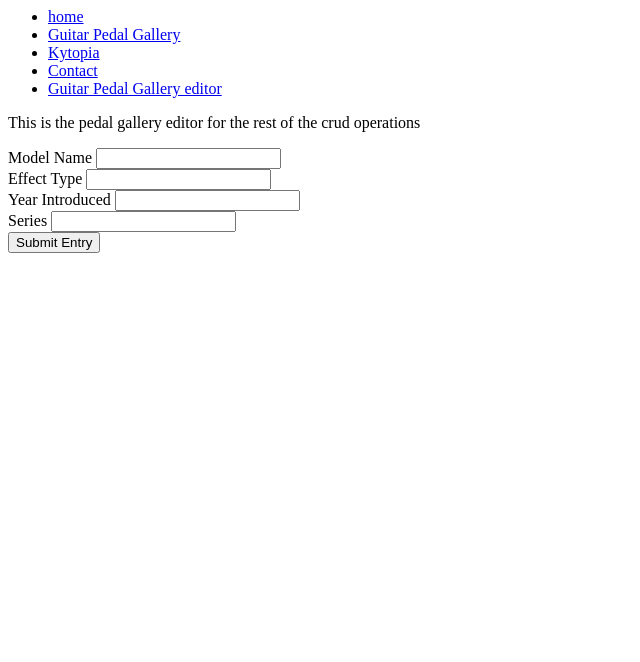
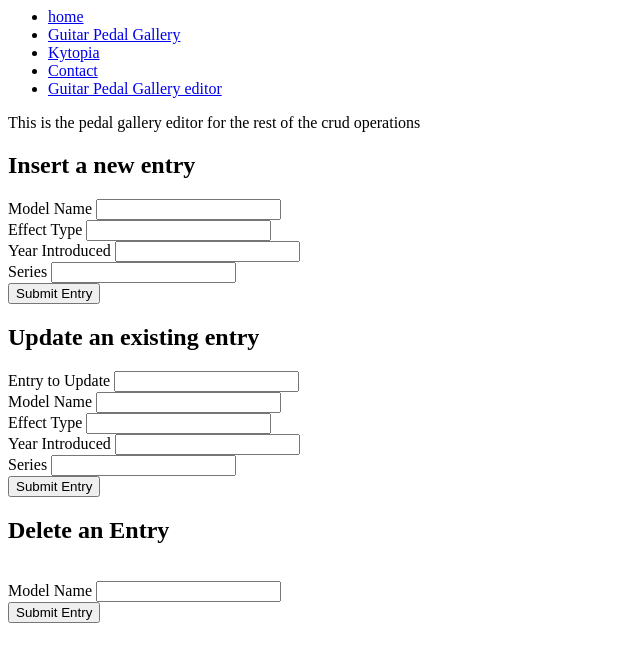
Before and after one commit to maxpattmanqa/cggpp, a Flask app: page /pedalgalleryeditor in a window 1280 px wide. Shown: the top 662 px of the page, without its empty margins (0-640 px from the left). Run offline with Flask 2, Linux system fonts and the light colour scheme.

Commit message:
Forms and Crud now fully functional , more rigourous validation needed , but we shall try to cover our specification basics even though its nonsensical for this particular project , remember it is what it is just get through this

```diff
--- a/application/forms.py
+++ b/application/forms.py
@@ -2,6 +2,21 @@ from flask_wtf import FlaskForm
 from wtforms import StringField, SubmitField
 from wtforms.validators import DataRequired
 
-class TaskForm(FlaskForm):
-    description = StringField('Description of the Task', validators=[DataRequired()])
-    submit = SubmitField('Add Task')
+class InsertPedalForm(FlaskForm):
+    model = StringField('Model Name', validators=[DataRequired()])
+    effect = StringField('Effect Type',validators=[DataRequired()])
+    year_intro = StringField('Year Introduced',validators=[DataRequired()])
+    series = StringField('Series',validators=[DataRequired()])
+    submit1 = SubmitField('Submit Entry')
+
+class UpdatePedalForm(FlaskForm):
+    modelname = StringField('Entry to Update', validators=[DataRequired()])
+    model = StringField('Model Name')
+    effect = StringField('Effect Type')
+    year_intro = StringField('Year Introduced')
+    series = StringField('Series')
+    submit2 = SubmitField('Submit Entry')
+
+class DeletePedalForm(FlaskForm):
+    model = StringField('Model Name', validators=[DataRequired()])
+    submit3 = SubmitField('Submit Entry')
--- a/application/routes.py
+++ b/application/routes.py
@@ -1,4 +1,5 @@
-from application import app, db, Pedal, PedalForm
+from application import app, db, Pedal
+from application.forms import InsertPedalForm , DeletePedalForm, UpdatePedalForm
 
 from flask import render_template, request, redirect, url_for
 from sqlalchemy.orm import sessionmaker
@@ -17,20 +18,71 @@ def view_home():  return render_template('home.html')
 @app.route("/kytopia")
 def view_kytopia(): return render_template('kytopia.html')
 
+# @app.route("/pedalgalleryeditor")
+# def view_pedalgalleryeditor():
+#     insert_form = InsertPedalForm()
+#     update_form = UpdatePedalForm()
+#     delete_form = DeletePedalForm()
+#     return render_template('pedalgalleryeditor.html',insert_form=insert_form,update_form=update_form,delete_form=delete_form)
+
+# @app.route("/pedalgalleryeditor_insert",methods=['GET','POST'])
+# def view_pedalgalleryeditor_insert():
+#     insert_form = InsertPedalForm()
+#     update_form = UpdatePedalForm()
+#     delete_form = DeletePedalForm()
+
+
+
+# @app.route("/pedalgalleryeditor_update",methods=['GET','POST'])
+# def view_pedalgalleryeditor_update():
+
+# @app.route("/pedalgalleryeditor_delete",methods=['GET','POST'])
+# def view_pedalgalleryeditor_delete():
+
 @app.route("/pedalgalleryeditor",methods=['GET','POST'])
 def view_pedalgalleryeditor():
     error = ""
-    form  = PedalForm()
+    insert_form  = InsertPedalForm()
+    update_form = UpdatePedalForm()
+    delete_form = DeletePedalForm()
+
+    if (request.method =='POST')and(insert_form.validate_on_submit()):
+        model = insert_form.model.data
+        effect = insert_form.effect.data
+        year_intro = insert_form.year_intro.data
+        series = insert_form.series.data
+        insert_pedal_entry(model=model,effect=effect,year_intro=year_intro,series=series)
+       # return render_template('pedalgalleryeditor.html',insert_form=insert_form)
+
+    if (request.method == 'Post') and (update_form.validate_on_submit()):
+        modelname = update_form.modelname.data
+        model = update_form.model.data
+        effect = update_form.effect.data
+        year_intro = update_form.year_intro.data
+        series = update_form.series.data
+        #this is clunky
+        if(model != ''):
+            update_pedal_entry_model(str(modelname,model))
+        if(effect != ''):
+            update_pedal_entry_effect(str(modelname,effect))
+        if(year_intro != ''):
+            update_pedal_entry_year_intro(str(modelname,year_intro))
+        if(series != ''):
+            update_pedal_entry_series(str(modelname,series))
+
+        #return render_template('pedalgalleryeditor.html',update_form=update_form)
+
+    if (request.method == 'Post') and (delete_form.validate_on_submit()):
+        delete_pedal_entry(str(delete_form.model.data))
+       # return render_template('pedalgalleryeditor.html', delete_form=delete_form)
 
 
-    if (request.method =='POST')and(form.validate_on_submit()):
-        model = form.model.data
-        effect = form.effect.data
-        year_intro = form.year_intro.data
-        series = form.series.data
+    return render_template('pedalgalleryeditor.html',insert_form=insert_form,update_form=update_form,delete_form=delete_form,message=error)
 
 
-    return render_template('pedalgalleryeditor.html',form=form,message=error)
+
+
+
 
 
 @app.route("/pedalgallery")
--- a/application/templates/pedalgalleryeditor.html
+++ b/application/templates/pedalgalleryeditor.html
@@ -2,21 +2,50 @@
 {% block body %}
 <p> This is the pedal gallery editor for the rest of the crud operations</p>
 
-
- <form method='POST' action=''>
-                {{ form.hidden_tag() }}
-                {{ form.model.label }} {{ form.model }}
+<h2>Insert a new entry</h2>
+ <form method='POST' action=>
+                {{ insert_form.hidden_tag() }}
+                {{ insert_form.model.label }} {{ insert_form.model }}
                 <br>
-                {{ form.effect.label }} {{ form.effect }}
+                {{ insert_form.effect.label }} {{ insert_form.effect }}
                 <br>
-                {{ form.year_intro.label }} {{ form.year_intro }}
+                {{ insert_form.year_intro.label }} {{ insert_form.year_intro }}
                 <br>
-                {{ form.series.label }} {{ form.series}}
+                {{ insert_form.series.label }} {{ insert_form.series}}
                 <br>
 
-                {{ form.submit }}
+                {{ insert_form.submit1 }}
             {{ message }}
 
 </form>
 
+<h2> Update an existing entry </h2>
+<form method = 'POST' action= >
+    {{ update_form.hidden_tag() }}
+    {{ update_form.modelname.label }} {{ update_form.modelname }}
+    <br>
+    {{ update_form.model.label }} {{ update_form.model }}
+    <br>
+    {{ update_form.effect.label }} {{ update_form.effect }}
+    <br>
+    {{ update_form.year_intro.label }} {{ update_form.year_intro }}
+    <br>
+    {{ update_form.series.label }} {{ update_form.series}}
+    <br>
+
+    {{ update_form.submit2 }}
+{{ message }}
+</form>
+
+<h2> Delete an Entry </h2>
+<form method = 'POST' action=>
+    {{ delete_form.hidden_tag() }}
+    <br>
+    {{ delete_form.model.label }} {{ delete_form.model }}
+    <br>
+    {{ delete_form.submit3 }}
+{{ message }}
+    <br>
+</form>
+
 {% endblock %}
```
